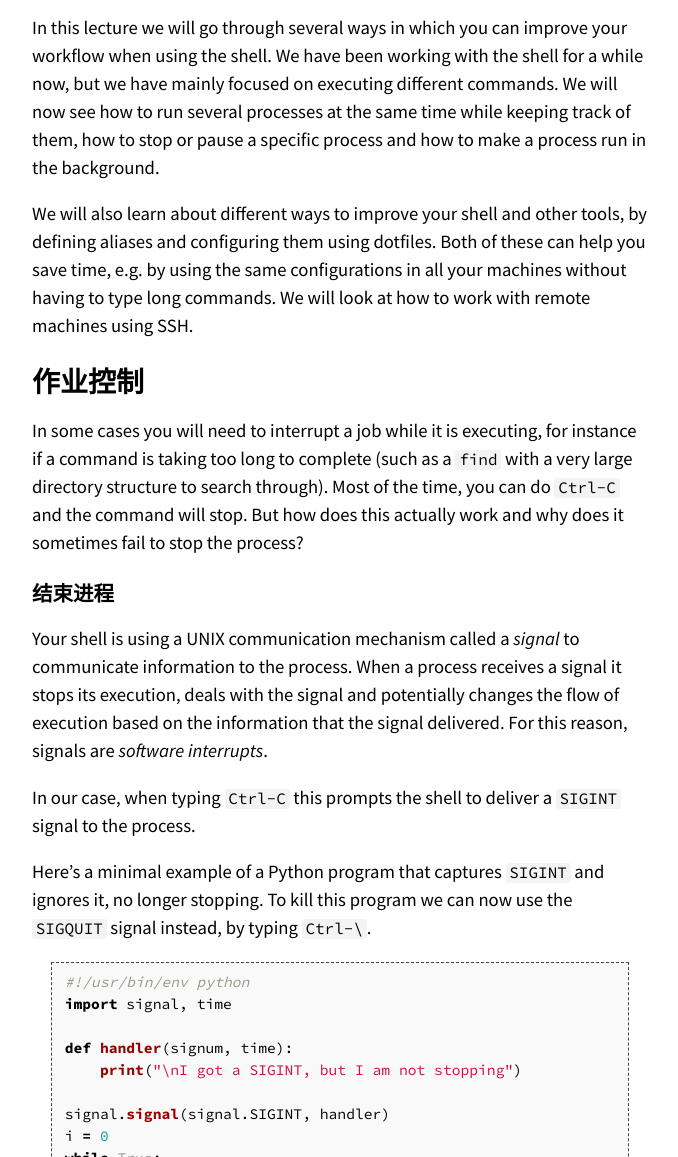
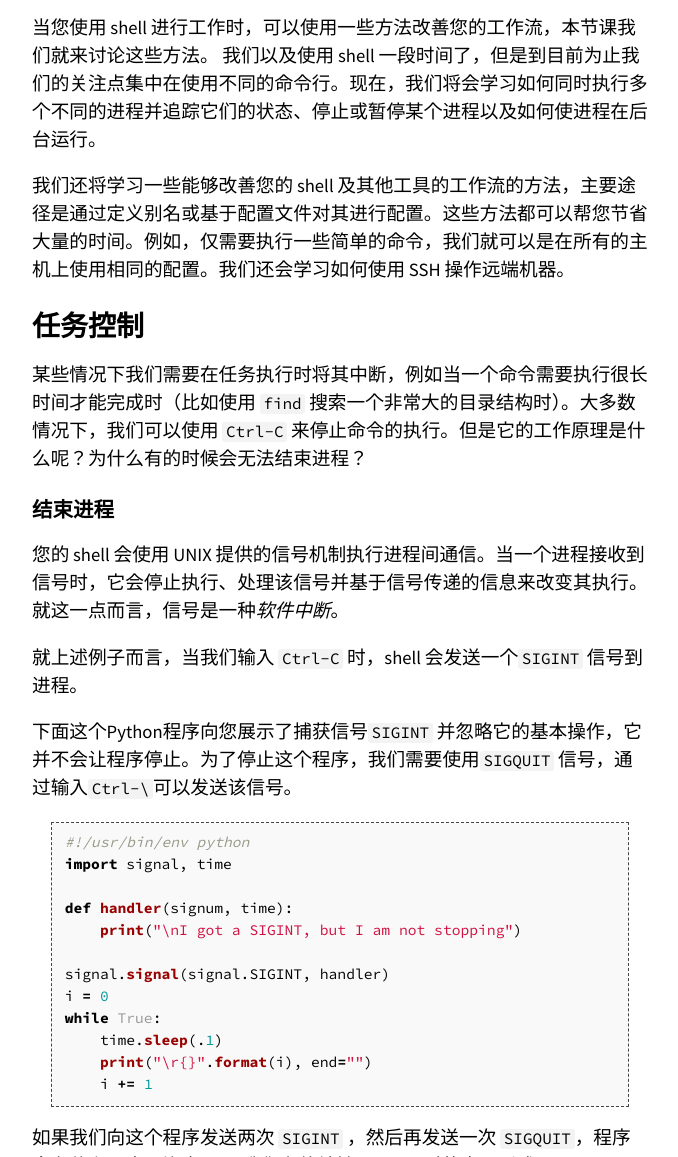
Before and after one commit to missing-semester-cn/missing-semester-cn.github.io, a Jekyll site: the page built from _2020/command-line.md, in a window 1280 px wide and 1400 px high, scrolled down 252 px, cut to the strip 243-1400 px from the top of the window. Shown: the whole strip, without its empty margins (300-978 px from the left). Built offline with Jekyll 4.4.1, drawn with Linux system fonts in a browser that asks for light colours; some of the changed text lies outside the part shown.

Commit message:
update trans

````diff
--- a/_2020/command-line.md
+++ b/_2020/command-line.md
@@ -8,24 +8,23 @@ video:
   id: e8BO_dYxk5c
 ---
 
-In this lecture we will go through several ways in which you can improve your workflow when using the shell. We have been working with the shell for a while now, but we have mainly focused on executing different commands. We will now see how to run several processes at the same time while keeping track of them, how to stop or pause a specific process and how to make a process run in the background.
+当您使用 shell 进行工作时，可以使用一些方法改善您的工作流，本节课我们就来讨论这些方法。
+我们以及使用 shell 一段时间了，但是到目前为止我们的关注点集中在使用不同的命令行。现在，我们将会学习如何同时执行多个不同的进程并追踪它们的状态、停止或暂停某个进程以及如何使进程在后台运行。
 
-We will also learn about different ways to improve your shell and other tools, by defining aliases and configuring them using dotfiles. Both of these can help you save time, e.g. by using the same configurations in all your machines without having to type long commands. We will look at how to work with remote machines using SSH.
+我们还将学习一些能够改善您的 shell 及其他工具的工作流的方法，主要途径是通过定义别名或基于配置文件对其进行配置。这些方法都可以帮您节省大量的时间。例如，仅需要执行一些简单的命令，我们就可以是在所有的主机上使用相同的配置。我们还会学习如何使用 SSH 操作远端机器。
 
 
-# 作业控制
+# 任务控制
 
-In some cases you will need to interrupt a job while it is executing, for instance if a command is taking too long to complete (such as a `find` with a very large directory structure to search through).
-Most of the time, you can do `Ctrl-C` and the command will stop.
-But how does this actually work and why does it sometimes fail to stop the process?
+某些情况下我们需要在任务执行时将其中断，例如当一个命令需要执行很长时间才能完成时（比如使用 `find` 搜索一个非常大的目录结构时）。大多数情况下，我们可以使用 `Ctrl-C` 来停止命令的执行。但是它的工作原理是什么呢？为什么有的时候会无法结束进程？
 
 ## 结束进程
 
-Your shell is using a UNIX communication mechanism called a _signal_ to communicate information to the process. When a process receives a signal it stops its execution, deals with the signal and potentially changes the flow of execution based on the information that the signal delivered. For this reason, signals are _software interrupts_.
+您的 shell 会使用 UNIX 提供的信号机制执行进程间通信。当一个进程接收到信号时，它会停止执行、处理该信号并基于信号传递的信息来改变其执行。就这一点而言，信号是一种*软件中断*。
 
-In our case, when typing `Ctrl-C` this prompts the shell to deliver a `SIGINT` signal to the process.
+就上述例子而言，当我们输入 `Ctrl-C` 时，shell 会发送一个`SIGINT` 信号到进程。
 
-Here's a minimal example of a Python program that captures `SIGINT` and ignores it, no longer stopping. To kill this program we can now use the `SIGQUIT` signal instead, by typing `Ctrl-\`.
+下面这个Python程序向您展示了捕获信号`SIGINT` 并忽略它的基本操作，它并不会让程序停止。为了停止这个程序，我们需要使用`SIGQUIT` 信号，通过输入`Ctrl-\`可以发送该信号。
 
 ```python
 #!/usr/bin/env python
@@ -42,7 +41,7 @@ while True:
     i += 1
 ```
 
-Here's what happens if we send `SIGINT` twice to this program, followed by `SIGQUIT`. Note that `^` is how `Ctrl` is displayed when typed in the terminal.
+如果我们向这个程序发送两次 `SIGINT` ，然后再发送一次 `SIGQUIT`，程序会有什么反应？注意 `^` 是我们在终端输入`Ctrl` 时的表示形式：
 
 ```
 $ python sigint.py
@@ -53,20 +52,18 @@ I got a SIGINT, but I am not stopping
 30^\[1]    39913 quit       python sigint.py
 ```
 
-While `SIGINT` and `SIGQUIT` are both usually associated with terminal related requests, a more generic signal for asking a process to exit gracefully is the `SIGTERM` signal.
-To send this signal we can use the [`kill`](http://man7.org/linux/man-pages/man1/kill.1.html) command, with the syntax `kill -TERM <PID>`.
+尽管 `SIGINT` 和 `SIGQUIT` 都常常用来发出和终止程序相关都请求。`SIGTERM` 则是一个更加通用的，让程序优雅地退出的信号。为了发出这个信号我们需要使用[`kill`](http://man7.org/linux/man-pages/man1/kill.1.html) 命令, 它的语法是： `kill -TERM <PID>`.
 
 ## 暂停和后台执行进程
 
-Signals can do other things beyond killing a process. For instance, `SIGSTOP` pauses a process. In the terminal, typing `Ctrl-Z` will prompt the shell to send a `SIGTSTP` signal, short for Terminal Stop (i.e. the terminal's version of `SIGSTOP`).
+信号可以让进程做其他的事情，而不仅仅是终止它们。例如，`SIGSTOP` 会让进程暂停。在终端中，键入 `Ctrl-Z` 会让 shell 发送 `SIGTSTP` 信号。
 
-We can then continue the paused job in the foreground or in the background using [`fg`](http://man7.org/linux/man-pages/man1/fg.1p.html) or [`bg`](http://man7.org/linux/man-pages/man1/bg.1p.html), respectively.
+我们可以使用 [`fg`](http://man7.org/linux/man-pages/man1/fg.1p.html) 或 [`bg`](http://man7.org/linux/man-pages/man1/bg.1p.html) 命令恢复暂停的工作。它们分别表示在前台继续或在后台继续。
 
-The [`jobs`](http://man7.org/linux/man-pages/man1/jobs.1p.html) command lists the unfinished jobs associated with the current terminal session.
-You can refer to those jobs using their pid (you can use [`pgrep`](http://man7.org/linux/man-pages/man1/pgrep.1.html) to find that out).
-More intuitively, you can also refer to a process using the percent symbol followed by its job number (displayed by `jobs`). To refer to the last backgrounded job you can use the `$!` special parameter.
 
-One more thing to know is that the `&` suffix in a command will run the command in the background, giving you the prompt back, although it will still use the shell's STDOUT which can be annoying (use shell redirections in that case).
+[`jobs`](http://man7.org/linux/man-pages/man1/jobs.1p.html) 命令会列出当前终端会话中尚未完成的全部任务。您可以使用 pid 引用这些任务（可以用 [`pgrep`](http://man7.org/linux/man-pages/man1/pgrep.1.html) 找出 pid）。更加符合直觉的操作是，您可以使用百分号 + 任务编号（`jobs` 会打印任务编号）来选取该任务。如果要选择最近的一个任务，可以使用 `$!` 这一特别参数。
+
+还有一件事情需要掌握，那就是命令中的 `&` 后缀可以让命令在直接在后台运行，这使得您可以直接在 shell 中继续做其他操作，不过它此时还是会使用 shell 的标准输出，这一点有时候会比较恼人（这种情况可以使用 shell 重定向处理）。
 
 To background an already running program you can do `Ctrl-Z` followed by `bg`.
 Note that backgrounded processes are still children processes of your terminal and will die if you close the terminal (this will send yet another signal, `SIGHUP`).
@@ -454,7 +451,7 @@ Since you might be spending hundreds to thousands of hours in your terminal it p
 
 # 课后练习
 
-## 作业控制
+## 任务控制
 
 1. From what we have seen, we can use some `ps aux | grep` commands to get our jobs' pids and then kill them, but there are better ways to do it. Start a `sleep 10000` job in a terminal, background it with `Ctrl-Z` and continue its execution with `bg`. Now use [`pgrep`](http://man7.org/linux/man-pages/man1/pgrep.1.html) to find its pid and [`pkill`](http://man7.org/linux/man-pages/man1/pgrep.1.html) to kill it without ever typing the pid itself. (Hint: use the `-af` flags).
 
````
